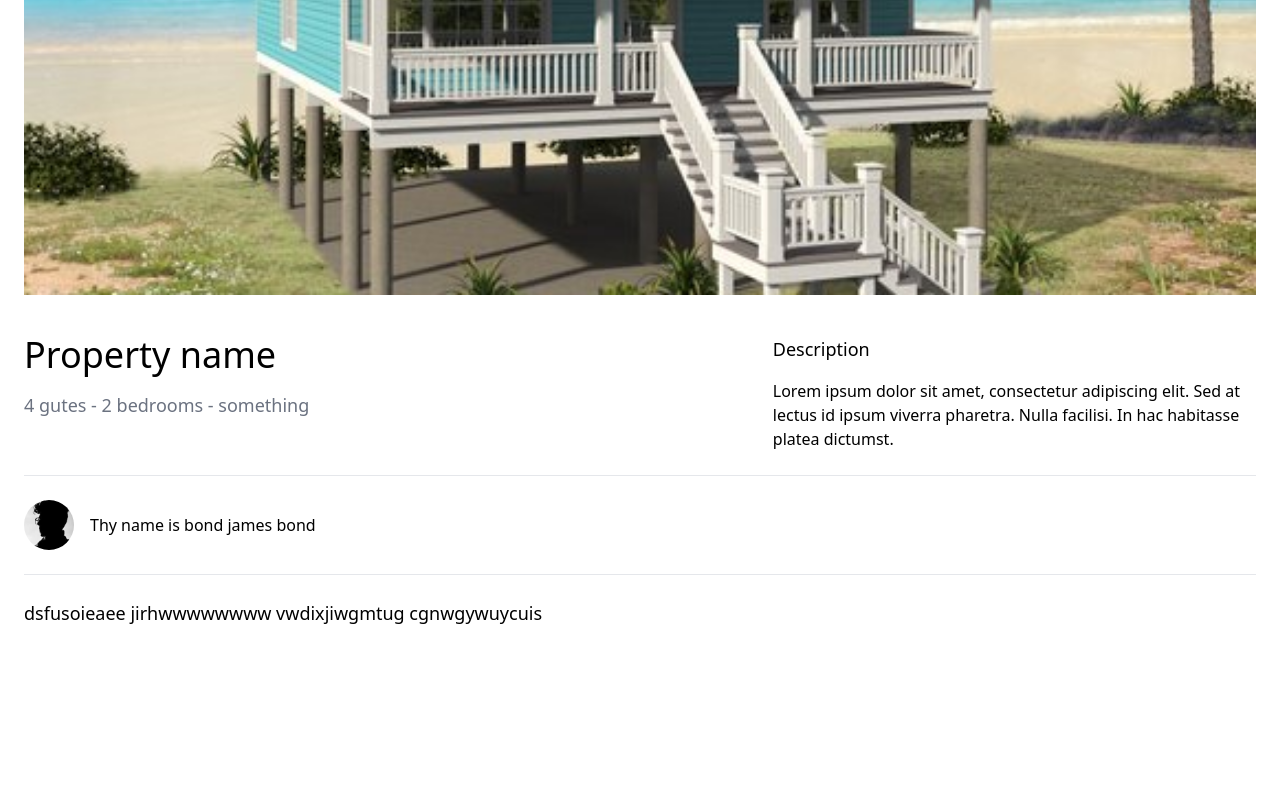
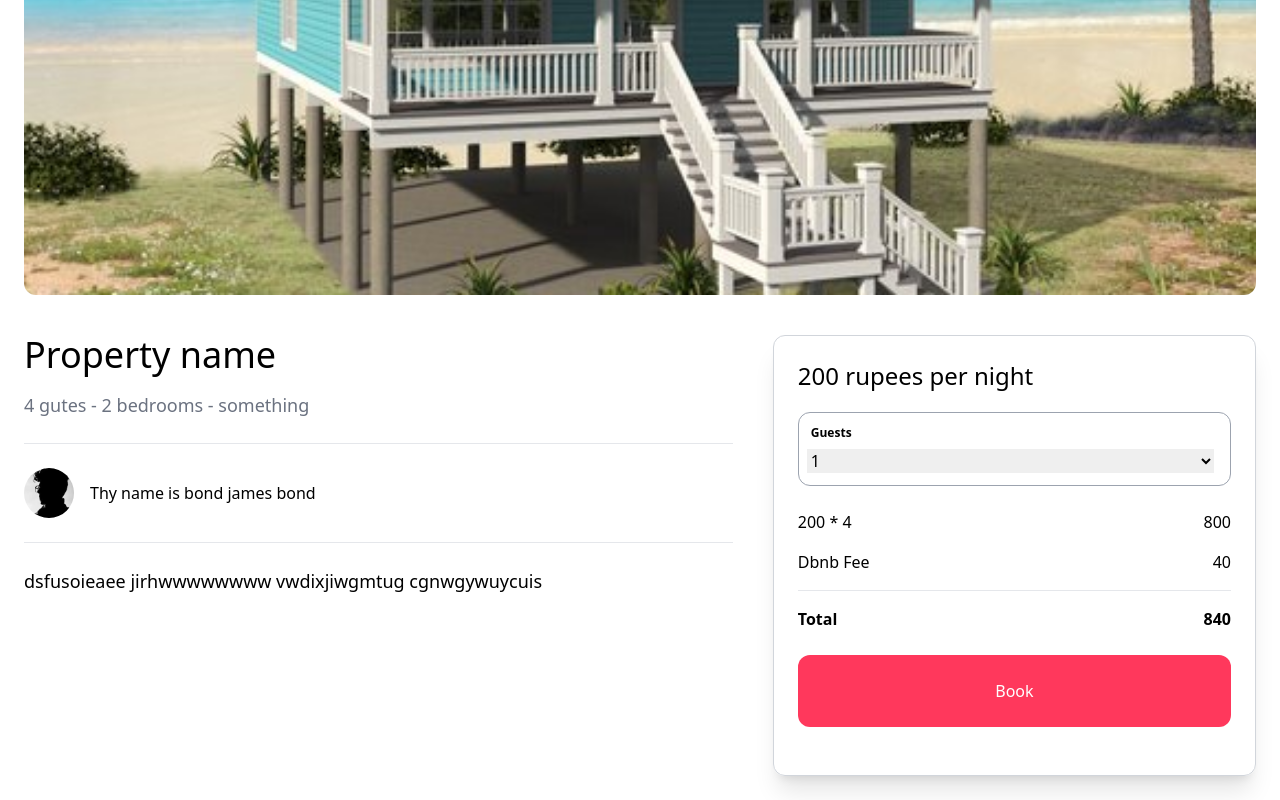
Before and after one commit to lucid08/Airbnb-clone, a Next.js app: page /properties/1 in a window 1280 px wide. Shown: the part 345-1145 px from the top of the page. Before the commit the page ends 972 px from the top, so only its background shows below. Built offline with nearby package versions, Linux system fonts and the light colour scheme.

Commit message:
ReservationSidebar

```diff
--- /dev/null
+++ b/app/components/properties/ReservationSidebar.tsx
@@ -0,0 +1,36 @@
+import React from 'react'
+
+const ReservationSidebar = () => {
+  return (
+    <div className='mt-6 p-6 col-span-2 rounded-xl border border-gray-300 shadow-xl'>
+        <h2 className='mb-5 text-2xl'>200 rupees per night</h2>
+        <div className='mb-6 p-3 border border-gray-400 rounded-xl'>
+             <label className='mb-2 block font-bold text-xs'>Guests</label>
+             <select className='w-full -ml-1 text-xm'>
+                <option>1</option>
+                <option>2</option>
+                <option>3</option>
+                <option>4</option>
+             </select>
+        </div>
+        <div className='mb-4 flex justify-between align-center'>
+            <p>200 * 4</p>
+            <p>800</p>
+        </div>
+        <div className='mb-4 flex justify-between align-center'>
+            <p>Dbnb Fee</p>
+            <p>40</p>
+        </div>
+        <hr/>
+        <div className='mt-4 flex justify-between align-center font-bold'>
+            <p>Total</p>
+            <p>840</p>
+        </div>
+        <div className='mt-6 w-full mb-6 py-6 text-center text-white bg-airbnb hover:bg-airbnb-dark rounded-xl'>
+            Book
+        </div>
+    </div>
+  )
+}
+
+export default ReservationSidebar
--- /dev/null
+++ b/app/landlords/[id]/page.tsx
@@ -0,0 +1,10 @@
+import React from 'react'
+
+const LandlordDetailPage = () => {
+  return (
+
+    <div className="max-w-[1500] mx-auto px-6 pb-6">gsugrwuerghirh</div>
+  )
+}
+
+export default LandlordDetailPage
--- a/app/properties/[id]/page.tsx
+++ b/app/properties/[id]/page.tsx
@@ -1,44 +1,46 @@
-import Image from 'next/image'
-import React from 'react'
+import ReservationSidebar from "@/app/components/properties/ReservationSidebar";
+import Image from "next/image";
+import React from "react";
 
 const PropertyDetailPage = () => {
   return (
-    <div className="max-w-[1500] mx-auto px-6">
-         <div className='w-full h-[64vh] overflow-hidden relative'>
-         <Image
+    <div className="max-w-[1500] mx-auto px-6 pb-6">
+      <div className="w-full h-[64vh] mb-4 overflow-hidden relative">
+        <Image
           fill
           src="/beachhouse.jpg"
           alt=""
-          className="object-cover h-full w-full"/>
-         </div>
-         <div className='mt-4 grid grid-cols-1 md:grid-cols-5 gap-4'>
-            <div className='py-6 pr-6 col-span-3'>
-                <h1 className='mb-4 text-4xl'>Property name</h1>
-                <span className='mb-6 block text-lg text-gray-500'>4 gutes - 2 bedrooms - something</span>
-            </div>
-            <div className='py-6 col-span-2'>
-                <h2 className='mb-4 text-lg'>Description</h2>
-                <p>Lorem ipsum dolor sit amet, consectetur adipiscing elit. Sed at lectus id ipsum viverra pharetra. Nulla facilisi. In hac habitasse platea dictumst.</p>
+          className="object-cover h-full w-full rounded-xl"
+        />
+      </div>
+      <div className="grid grid-cols-1 md:grid-cols-5 gap-4">
+        <div className="py-6 pr-6 col-span-3">
+          <h1 className="mb-4 text-4xl">Property name</h1>
+          <span className="mb-6 block text-lg text-gray-500">
+            4 gutes - 2 bedrooms - something
+          </span>
 
-            </div>
-         </div>
-         <hr/>
-         <div className='py-6 flex items-center space-x-4'>
+          <hr />
+          <div className="py-6 flex items-center space-x-4">
             <Image
-            src='/profile.jpeg'
-            alt=''
-            width={50}
-            height={50}
-            className='rounded-full'
+              src="/profile.jpeg"
+              alt=""
+              width={50}
+              height={50}
+              className="rounded-full"
             />
             <p>Thy name is bond james bond</p>
-         </div>
-         <hr/>
+          </div>
+        <hr />
 
-         <p className='mt-6 text-lg'>dsfusoieaee jirhwwwwwwww vwdixjiwgmtug cgnwgywuycuis</p>
+        <p className="mt-6 text-lg">
+          dsfusoieaee jirhwwwwwwww vwdixjiwgmtug cgnwgywuycuis
+        </p>
+        </div>
+      <ReservationSidebar/>
+      </div>
+    </div>
+  );
+};
 
-    </div>
-  )
-}
-
-export default PropertyDetailPage
+export default PropertyDetailPage;
```
